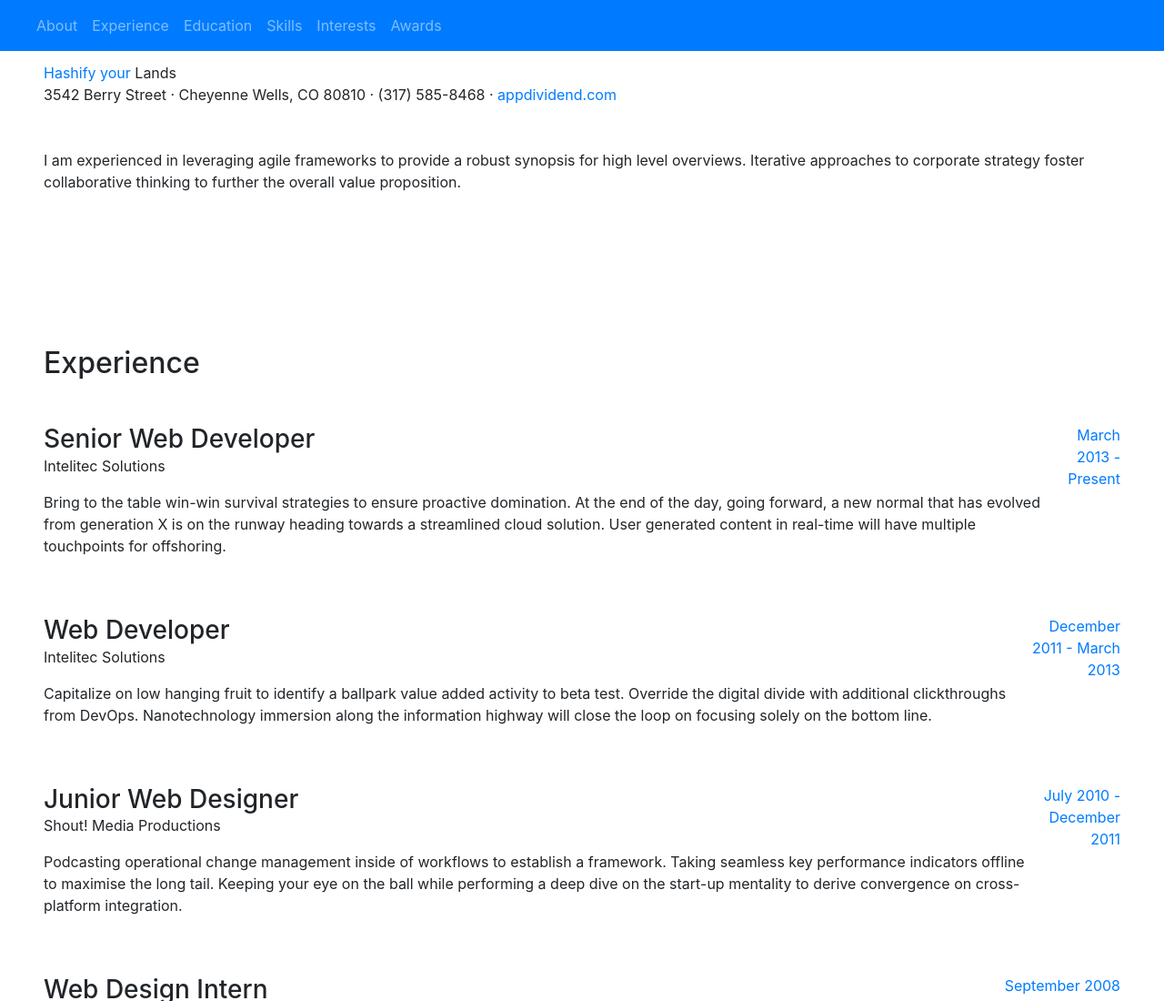
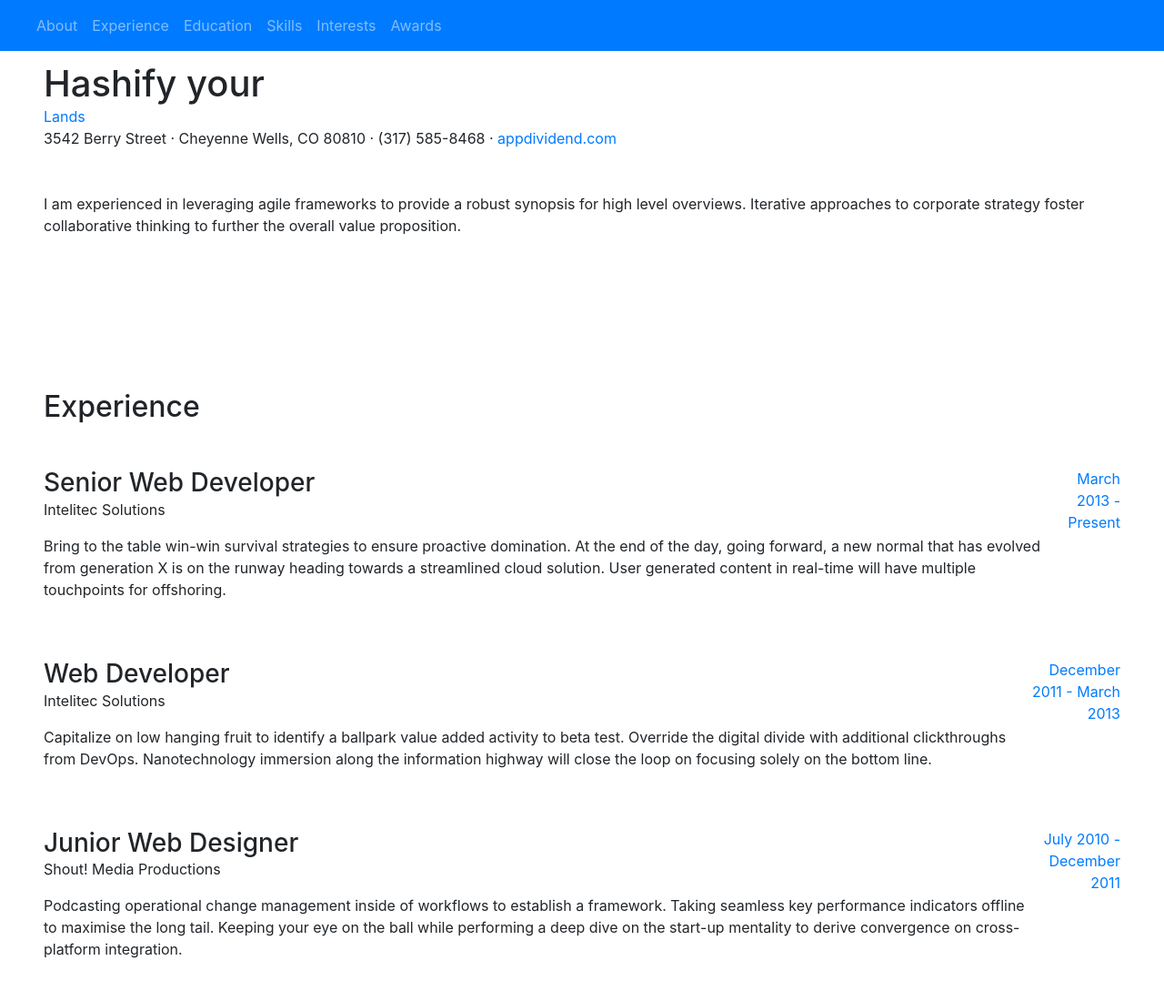
Before and after one commit to Paul-Dwamena/blockchain_Api, a website: page index.html in a window 1280 px wide. Shown: the top 1100 px of the page at 91% size. Drawn offline with nearby package versions, Linux system fonts and the light colour scheme.

Commit message:
firstapp

```diff
--- a/index.html
+++ b/index.html
@@ -44,8 +44,8 @@
     <div class="container-fluid p-0" style="margin-top: 20px">
       <section class="resume-section p-3 p-lg-5 d-flex d-column" id="about">
         <div class="my-auto">
-          <span class="text-primary">Hashify your </span>
-            <span class="text-sucess">Lands</span>
+          <h1 class="mb-0">Hashify your </h1>
+            <span class="text-primary">Lands</span>
           </h1>
           <div class="subheading mb-5">3542 Berry Street · Cheyenne Wells, CO 80810 · (317) 585-8468 ·
             <a href="https://appdividend.com" target="_blank">appdividend.com</a>
```
